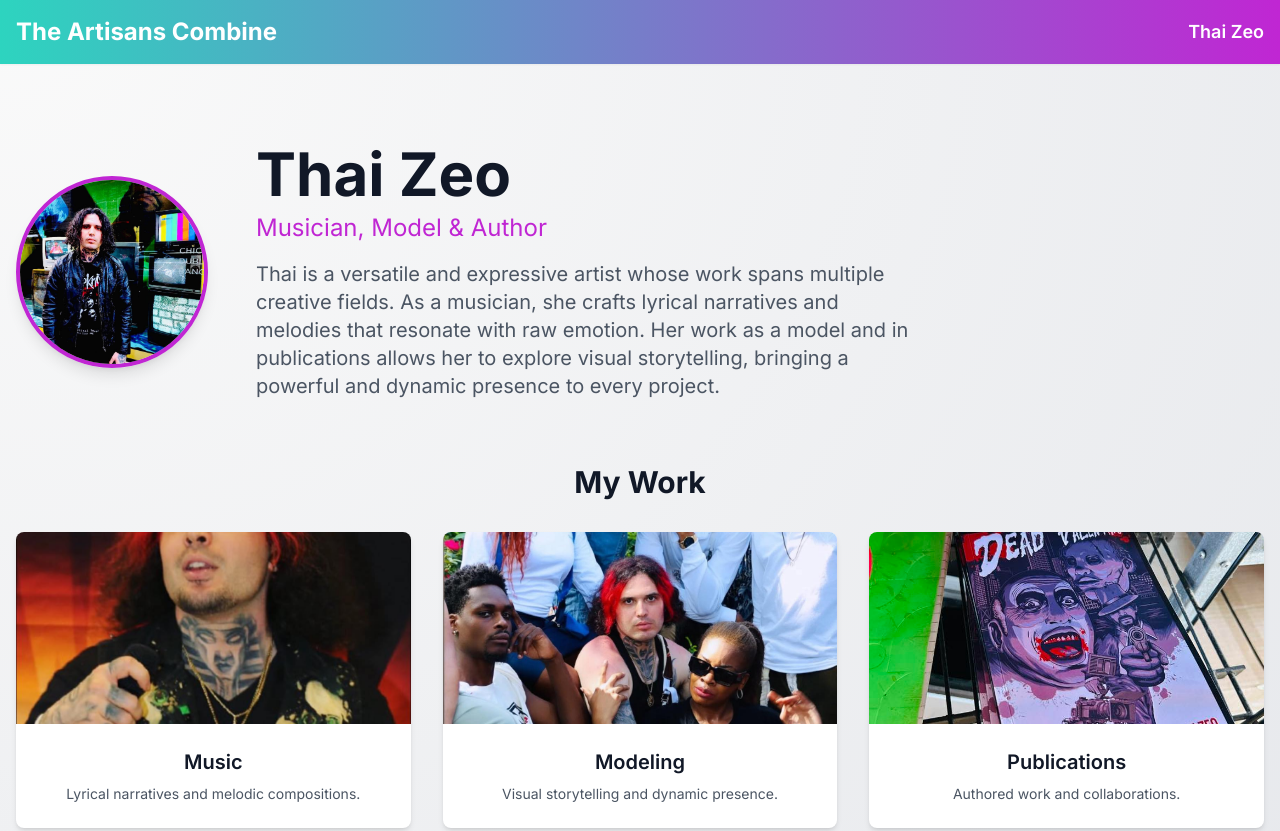
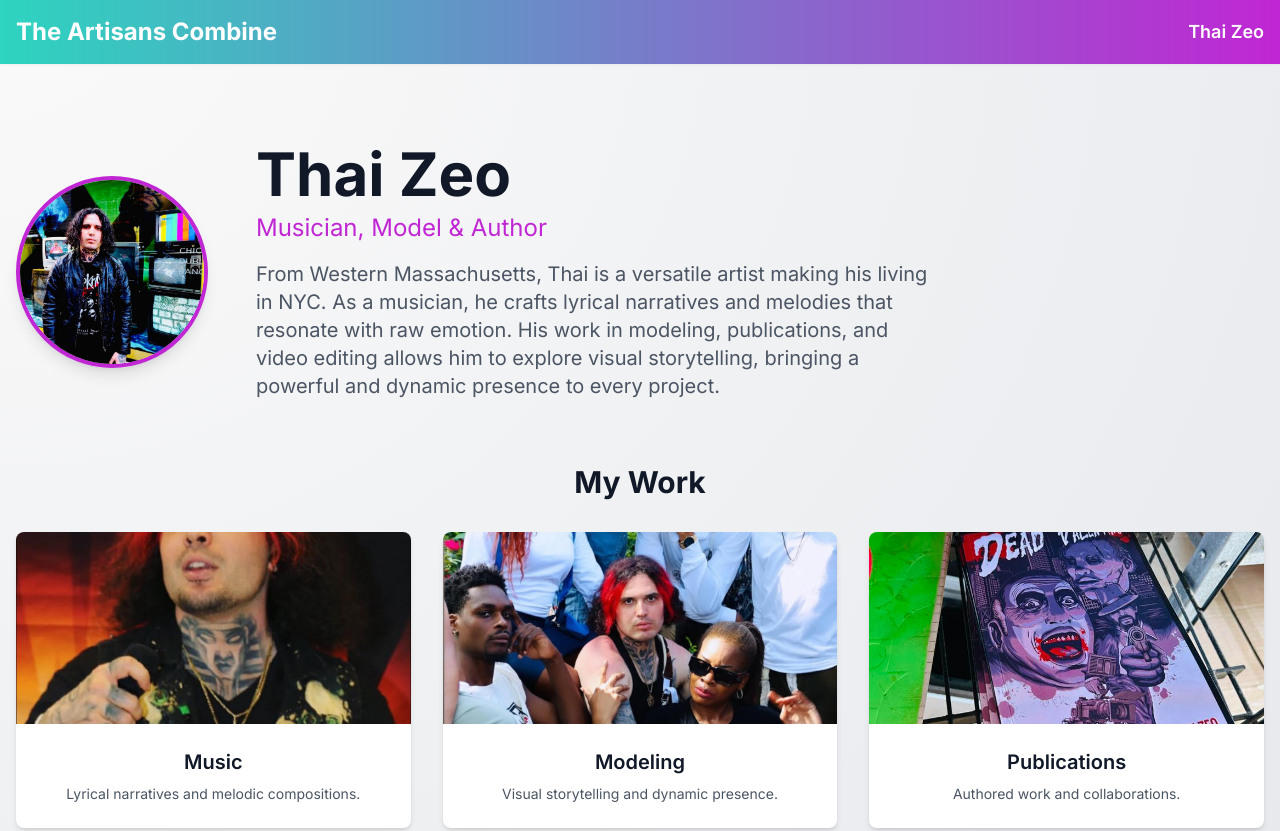
Before and after one commit to TheArtisansCombine/TAC, a plain HTML site: page thaizeo.html in a window 1280 px wide. Shown: the top 831 px of the page. Drawn offline with nearby package versions, Linux system fonts and the light colour scheme.

Commit message:
Update thaizeo.html

```diff
--- a/thaizeo.html
+++ b/thaizeo.html
@@ -47,7 +47,7 @@
                 </h1>
                 <p class="text-2xl font-medium text-fuchsia-600 mb-4">Musician, Model & Author</p>
                 <p class="text-lg md:text-xl text-gray-600 max-w-2xl mx-auto md:mx-0">
-                    Thai is a versatile and expressive artist whose work spans multiple creative fields. As a musician, she crafts lyrical narratives and melodies that resonate with raw emotion. Her work as a model and in publications allows her to explore visual storytelling, bringing a powerful and dynamic presence to every project.
+                    From Western Massachusetts, Thai is a versatile artist making his living in NYC. As a musician, he crafts lyrical narratives and melodies that resonate with raw emotion. His work in modeling, publications, and video editing allows him to explore visual storytelling, bringing a powerful and dynamic presence to every project.
                 </p>
             </div>
         </section>
```
